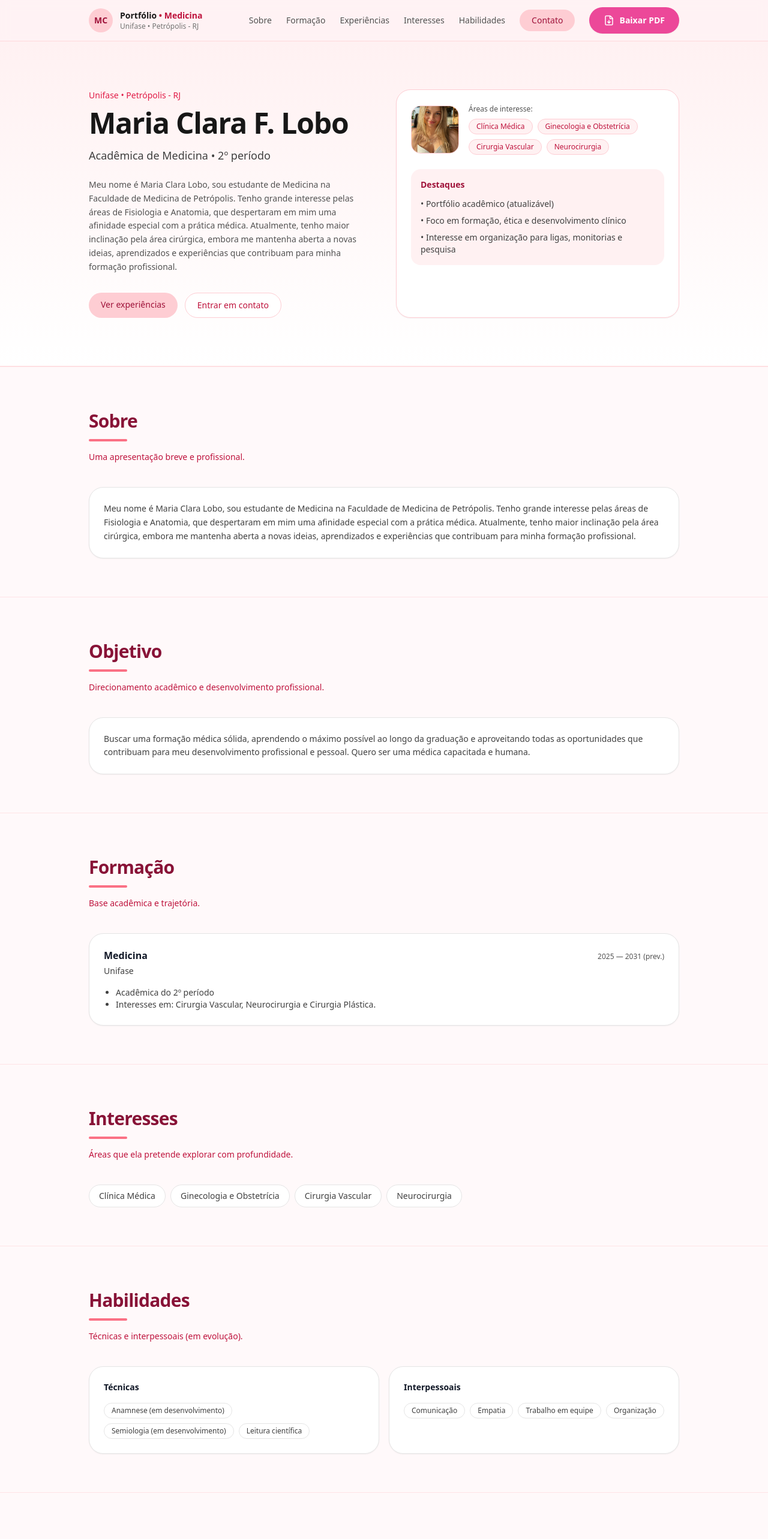
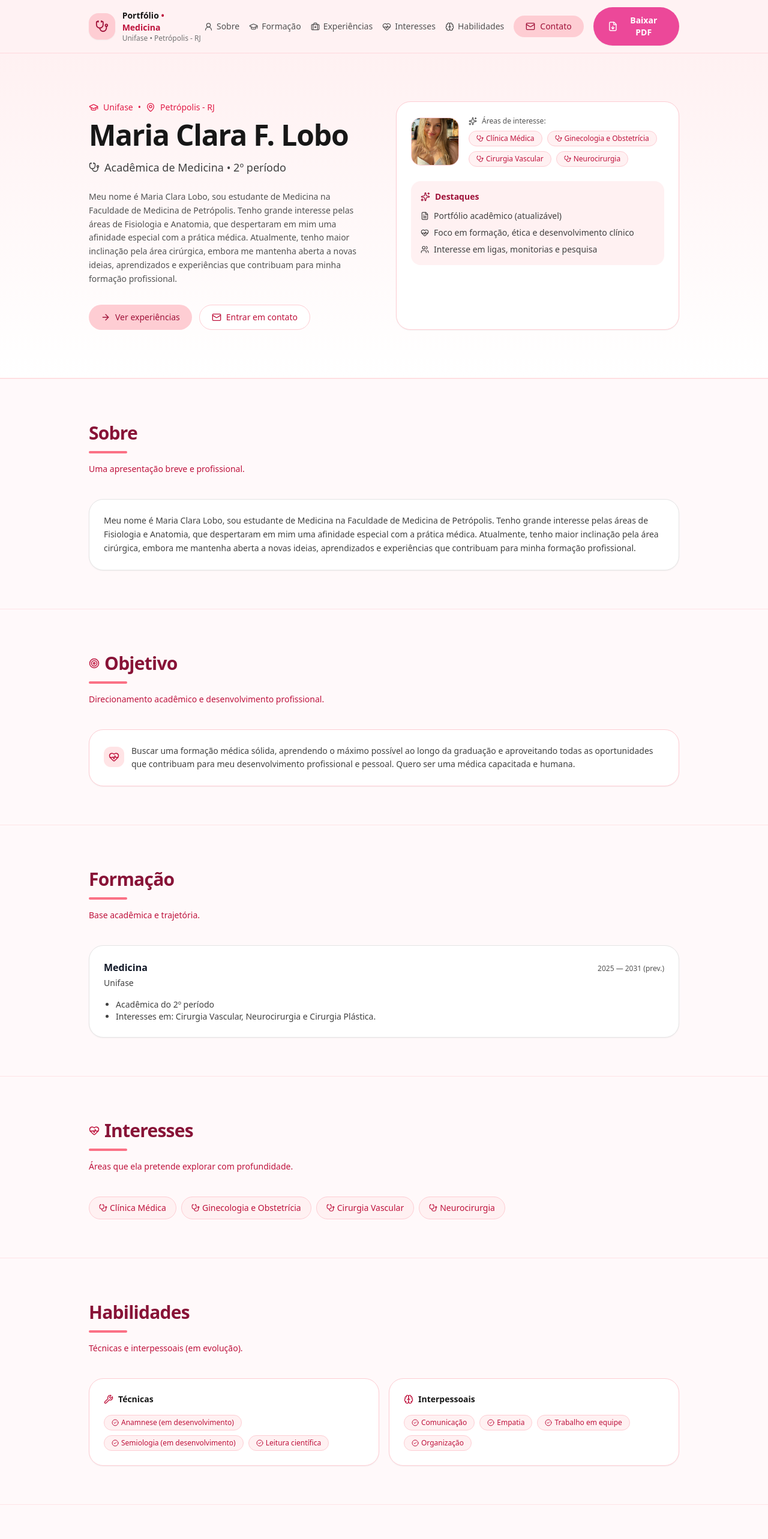
Before and after one commit to phlaranjeira31/portfolio-medicina, a Next.js app: page / in a window 1280 px wide. Shown: the top 2566 px of the page at 60% size. Built offline with nearby package versions, Linux system fonts and the light colour scheme.

Commit message:
style: adiciona icones no navbar

```diff
--- a/src/app/components/Hero.tsx
+++ b/src/app/components/Hero.tsx
@@ -1,7 +1,20 @@
+
+"use client";
+
 import { profile } from "@/app/data/profile";
+import {
+  MapPin,
+  GraduationCap,
+  Stethoscope,
+  Sparkles,
+  FileText,
+  HeartPulse,
+  Users,
+  ArrowRight,
+  Mail,
+} from "lucide-react";
 
 export default function Hero() {
-  // remover duplicados (se tiver repetido em interests)
   const uniqueInterests = Array.from(new Set(profile.interests));
 
   return (
@@ -9,33 +22,43 @@ export default function Hero() {
       <div className="mx-auto grid max-w-5xl grid-cols-1 gap-10 px-5 py-16 md:grid-cols-2 md:py-20">
         {/* COLUNA ESQUERDA */}
         <div>
-          <p className="text-sm text-rose-600">
-            {profile.university} • {profile.location}
-          </p>
+          {/* Localização + faculdade */}
+          <div className="flex items-center gap-2 text-sm text-rose-600">
+            <GraduationCap size={16} />
+            <span>{profile.university}</span>
+            <span>•</span>
+            <MapPin size={16} />
+            <span>{profile.location}</span>
+          </div>
 
           <h1 className="mt-3 text-4xl font-semibold tracking-tight text-neutral-900 md:text-5xl">
             {profile.name}
           </h1>
 
-          <p className="mt-4 text-lg text-neutral-700">{profile.headline}</p>
+          <p className="mt-4 flex items-center gap-2 text-lg text-neutral-700">
+            <Stethoscope size={18} />
+            {profile.headline}
+          </p>
 
           <p className="mt-6 text-sm leading-relaxed text-neutral-600">
             {profile.bio}
           </p>
 
+          {/* Botões */}
           <div className="mt-8 flex flex-wrap gap-3">
-           <a
-  href="#experiencias"
-  className="rounded-full bg-rose-200 px-5 py-2.5 text-sm font-medium text-rose-800 hover:bg-rose-300 transition"
->
-  Ver experiências
-</a>
-
+            <a
+              href="#experiencias"
+              className="flex items-center gap-2 rounded-full bg-rose-200 px-5 py-2.5 text-sm font-medium text-rose-800 hover:bg-rose-300 transition"
+            >
+              <ArrowRight size={16} />
+              Ver experiências
+            </a>
 
             <a
               href="#contato"
-              className="rounded-full border border-rose-200 bg-white px-5 py-2.5 text-sm font-medium text-rose-700 hover:bg-rose-50 transition"
+              className="flex items-center gap-2 rounded-full border border-rose-200 bg-white px-5 py-2.5 text-sm font-medium text-rose-700 hover:bg-rose-50 transition"
             >
+              <Mail size={16} />
               Entrar em contato
             </a>
           </div>
@@ -45,7 +68,6 @@ export default function Hero() {
         <div className="rounded-3xl border border-rose-200 bg-white p-6 shadow-sm">
           <div className="flex items-center gap-4">
             <div className="h-20 w-20 overflow-hidden rounded-2xl border border-rose-200">
-              {/* coloque a foto em /public/profile.jpg */}
               <img
                 src="/profile.jpg"
                 alt="Foto de perfil"
@@ -54,14 +76,18 @@ export default function Hero() {
             </div>
 
             <div className="flex-1">
-              <p className="text-xs text-neutral-600">Áreas de interesse:</p>
+              <p className="flex items-center gap-2 text-xs text-neutral-600">
+                <Sparkles size={14} />
+                Áreas de interesse:
+              </p>
 
               <div className="mt-2 flex flex-wrap gap-2">
                 {uniqueInterests.map((i) => (
                   <span
                     key={i}
-                    className="rounded-full border border-rose-200 bg-rose-50 px-3 py-1 text-xs text-rose-700"
+                    className="flex items-center gap-1 rounded-full border border-rose-200 bg-rose-50 px-3 py-1 text-xs text-rose-700"
                   >
+                    <Stethoscope size={12} />
                     {i}
                   </span>
                 ))}
@@ -69,13 +95,28 @@ export default function Hero() {
             </div>
           </div>
 
+          {/* Destaques */}
           <div className="mt-6 rounded-2xl bg-rose-50 p-4">
-            <h3 className="text-sm font-semibold text-rose-800">Destaques</h3>
+            <h3 className="flex items-center gap-2 text-sm font-semibold text-rose-800">
+              <Sparkles size={16} />
+              Destaques
+            </h3>
 
             <ul className="mt-3 space-y-2 text-sm text-neutral-700">
-              <li>• Portfólio acadêmico (atualizável)</li>
-              <li>• Foco em formação, ética e desenvolvimento clínico</li>
-              <li>• Interesse em organização para ligas, monitorias e pesquisa</li>
+              <li className="flex items-center gap-2">
+                <FileText size={14} />
+                Portfólio acadêmico (atualizável)
+              </li>
+
+              <li className="flex items-center gap-2">
+                <HeartPulse size={14} />
+                Foco em formação, ética e desenvolvimento clínico
+              </li>
+
+              <li className="flex items-center gap-2">
+                <Users size={14} />
+                Interesse em ligas, monitorias e pesquisa
+              </li>
             </ul>
           </div>
         </div>
--- a/src/app/components/Interests.tsx
+++ b/src/app/components/Interests.tsx
@@ -1,13 +1,27 @@
+
 import Section from "./Section";
 import { profile } from "@/app/data/profile";
-
+import { HeartPulse, Stethoscope } from "lucide-react";
 
 export default function Interests() {
   return (
-    <Section id="interesses" title="Interesses" subtitle="Áreas que ela pretende explorar com profundidade.">
+    <Section
+      id="interesses"
+      title={
+        <span className="flex items-center gap-2">
+          <HeartPulse size={18} className="text-rose-700" />
+          Interesses
+        </span>
+      }
+      subtitle="Áreas que ela pretende explorar com profundidade."
+    >
       <div className="flex flex-wrap gap-2">
         {profile.interests.map((i) => (
-          <span key={i} className="rounded-full border border-neutral-200 bg-white px-4 py-2 text-sm text-neutral-700">
+          <span
+            key={i}
+            className="flex items-center gap-1 rounded-full border border-rose-200 bg-rose-50 px-4 py-2 text-sm text-rose-700"
+          >
+            <Stethoscope size={14} />
             {i}
           </span>
         ))}
--- a/src/app/components/Navbar.tsx
+++ b/src/app/components/Navbar.tsx
@@ -1,25 +1,36 @@
 "use client";
 
 import { useEffect, useState } from "react";
+import {
+  Menu,
+  X,
+  UserRound,
+  GraduationCap,
+  BriefcaseMedical,
+  HeartPulse,
+  Brain,
+  Mail,
+  Stethoscope,
+} from "lucide-react";
 import BotaoPDF from "@/app/components/BotaoPDF";
 
 const links = [
-  { label: "Sobre", href: "#sobre" },
-  { label: "Formação", href: "#formacao" },
-  { label: "Experiências", href: "#experiencias" },
-  { label: "Interesses", href: "#interesses" },
-  { label: "Habilidades", href: "#habilidades" },
-  // Removido "Contato" daqui pra não duplicar com o CTA
+  { label: "Sobre", href: "#sobre", icon: UserRound },
+  { label: "Formação", href: "#formacao", icon: GraduationCap },
+  { label: "Experiências", href: "#experiencias", icon: BriefcaseMedical },
+  { label: "Interesses", href: "#interesses", icon: HeartPulse },
+  { label: "Habilidades", href: "#habilidades", icon: Brain },
 ];
 
 export default function Navbar() {
   const [open, setOpen] = useState(false);
 
-  // trava o scroll quando o menu mobile estiver aberto
   useEffect(() => {
     if (!open) return;
+
     const original = document.body.style.overflow;
     document.body.style.overflow = "hidden";
+
     return () => {
       document.body.style.overflow = original;
     };
@@ -28,39 +39,46 @@ export default function Navbar() {
   const close = () => setOpen(false);
 
   return (
-    <header className="sticky top-0 z-50 border-b border-rose-200/70 bg-rose-50/80 backdrop-blur">
+    <header className="sticky top-0 z-50 border-b border-rose-200/70 bg-rose-50/90 backdrop-blur">
       <div className="mx-auto flex w-full max-w-5xl items-center justify-between px-5 py-3">
         {/* Brand */}
         <a href="#topo" className="flex items-center gap-3">
-          <div className="flex h-10 w-10 items-center justify-center rounded-full bg-rose-200 text-sm font-semibold text-rose-800">
-            MC
+          <div className="flex h-11 w-11 items-center justify-center rounded-2xl bg-rose-200 text-rose-800 shadow-sm">
+            <Stethoscope size={22} />
           </div>
 
           <div className="leading-tight">
             <div className="text-sm font-semibold text-neutral-900">
               Portfólio <span className="text-rose-700">• Medicina</span>
             </div>
-            <div className="text-xs text-neutral-500">Unifase • Petrópolis - RJ</div>
+            <div className="text-xs text-neutral-500">
+              Unifase • Petrópolis - RJ
+            </div>
           </div>
         </a>
 
         {/* Desktop nav */}
-        <nav className="hidden items-center gap-6 md:flex">
-          {links.map((l) => (
+        <nav className="hidden items-center gap-4 md:flex">
+          {links.map((l) => {
+            const Icon = l.icon;
+
+            return (
               <a
                 key={l.href}
                 href={l.href}
-              className="text-sm text-neutral-600 hover:text-rose-700 transition"
+                className="flex items-center gap-1.5 text-sm text-neutral-600 transition hover:text-rose-700"
               >
+                <Icon size={15} />
                 {l.label}
               </a>
-          ))}
+            );
+          })}
 
-          {/* ✅ ÚNICO botão de contato (desktop) */}
           <a
             href="#contato"
-            className="rounded-full bg-rose-200 px-5 py-2 text-sm font-medium text-rose-800 hover:bg-rose-300 transition"
+            className="flex items-center gap-2 rounded-full bg-rose-200 px-5 py-2 text-sm font-medium text-rose-800 transition hover:bg-rose-300"
           >
+            <Mail size={16} />
             Contato
           </a>
 
@@ -71,25 +89,16 @@ export default function Navbar() {
         <button
           type="button"
           onClick={() => setOpen(true)}
-          className="md:hidden inline-flex items-center justify-center rounded-xl border border-rose-200 bg-white px-3 py-2 text-rose-700 shadow-sm hover:bg-rose-50 transition"
+          className="inline-flex items-center justify-center rounded-xl border border-rose-200 bg-white px-3 py-2 text-rose-700 shadow-sm transition hover:bg-rose-50 md:hidden"
           aria-label="Abrir menu"
         >
-          {/* ícone hamburguer */}
-          <svg width="22" height="22" viewBox="0 0 24 24" fill="none" aria-hidden="true">
-            <path
-              d="M4 7H20M4 12H20M4 17H20"
-              stroke="currentColor"
-              strokeWidth="2"
-              strokeLinecap="round"
-            />
-          </svg>
+          <Menu size={22} />
         </button>
       </div>
 
       {/* Mobile overlay */}
       {open ? (
         <div className="fixed inset-0 z-50 md:hidden">
-          {/* backdrop */}
           <button
             type="button"
             className="absolute inset-0 bg-black/30"
@@ -97,50 +106,53 @@ export default function Navbar() {
             onClick={close}
           />
 
-          {/* panel */}
           <div className="absolute right-3 top-3 w-[calc(100%-24px)] max-w-sm rounded-3xl border border-rose-200 bg-white p-4 shadow-xl">
             <div className="flex items-center justify-between">
-              <div className="text-sm font-semibold text-neutral-900">Menu</div>
+              <div className="flex items-center gap-2 text-sm font-semibold text-neutral-900">
+                <Stethoscope size={18} className="text-rose-700" />
+                Menu
+              </div>
 
               <button
                 type="button"
                 onClick={close}
-                className="inline-flex h-10 w-10 items-center justify-center rounded-full border border-rose-200 bg-white text-rose-700 hover:bg-rose-50 transition"
+                className="inline-flex h-10 w-10 items-center justify-center rounded-full border border-rose-200 bg-white text-rose-700 transition hover:bg-rose-50"
                 aria-label="Fechar"
               >
-                {/* X */}
-                <svg width="20" height="20" viewBox="0 0 24 24" fill="none" aria-hidden="true">
-                  <path
-                    d="M6 6L18 18M18 6L6 18"
-                    stroke="currentColor"
-                    strokeWidth="2"
-                    strokeLinecap="round"
-                  />
-                </svg>
+                <X size={20} />
               </button>
             </div>
 
             <div className="mt-4 space-y-3">
-              {links.map((l) => (
+              {links.map((l) => {
+                const Icon = l.icon;
+
+                return (
                   <a
                     key={l.href}
                     href={l.href}
                     onClick={close}
-                  className="block rounded-2xl border border-rose-200 bg-white px-4 py-3 text-sm text-neutral-700 hover:bg-rose-50 transition"
+                    className="flex items-center gap-3 rounded-2xl border border-rose-200 bg-white px-4 py-3 text-sm text-neutral-700 transition hover:bg-rose-50 hover:text-rose-700"
                   >
+                    <Icon size={18} className="text-rose-700" />
                     {l.label}
                   </a>
-              ))}
+                );
+              })}
             </div>
 
-            {/* ✅ ÚNICO CTA (mobile) */}
             <a
               href="#contato"
               onClick={close}
-              className="mt-5 block rounded-full bg-rose-200 px-5 py-3 text-center text-sm font-medium text-rose-800 hover:bg-rose-300 transition"
+              className="mt-5 flex items-center justify-center gap-2 rounded-full bg-rose-200 px-5 py-3 text-center text-sm font-medium text-rose-800 transition hover:bg-rose-300"
             >
+              <Mail size={17} />
               Ir para contato
             </a>
+
+            <div className="mt-3 flex justify-center">
+              <BotaoPDF />
+            </div>
           </div>
         </div>
       ) : null}
--- a/src/app/components/Objective.tsx
+++ b/src/app/components/Objective.tsx
@@ -1,16 +1,32 @@
+
 import Section from "./Section";
+import { Target, HeartPulse } from "lucide-react";
 
 export default function Objective() {
   return (
     <Section
       id="objetivo"
-      title="Objetivo"
+      title={
+        <span className="flex items-center gap-2">
+          <Target size={18} className="text-rose-700" />
+          Objetivo
+        </span>
+      }
       subtitle="Direcionamento acadêmico e desenvolvimento profissional."
     >
-      <div className="rounded-3xl border border-neutral-200 bg-white p-6 shadow-sm">
-        <p className="text-sm leading-relaxed text-neutral-700">
-          Buscar uma formação médica sólida, aprendendo o máximo possível ao longo da graduação e aproveitando todas as oportunidades que contribuam para meu desenvolvimento profissional e pessoal. Quero ser uma médica capacitada e humana.
-        </p>
+      <div className="rounded-3xl border border-rose-200 bg-white p-6 shadow-sm">
+        <div className="flex items-start gap-3">
+          <div className="mt-1 rounded-xl bg-rose-100 p-2 text-rose-700">
+            <HeartPulse size={18} />
+          </div>
+
+          <p className="text-sm leading-relaxed text-neutral-700">
+            Buscar uma formação médica sólida, aprendendo o máximo possível ao
+            longo da graduação e aproveitando todas as oportunidades que
+            contribuam para meu desenvolvimento profissional e pessoal. Quero ser
+            uma médica capacitada e humana.
+          </p>
+        </div>
       </div>
     </Section>
   );
--- a/src/app/components/Skills.tsx
+++ b/src/app/components/Skills.tsx
@@ -1,10 +1,12 @@
+
 import Section from "./Section";
 import { profile } from "@/app/data/profile";
-
+import { Brain, Wrench, CheckCircle2 } from "lucide-react";
 
 function Pill({ text }: { text: string }) {
   return (
-    <span className="rounded-full border border-neutral-200 bg-white px-3 py-1 text-xs text-neutral-700">
+    <span className="flex items-center gap-1 rounded-full border border-rose-200 bg-rose-50 px-3 py-1 text-xs text-rose-700">
+      <CheckCircle2 size={12} />
       {text}
     </span>
   );
@@ -12,19 +14,37 @@ function Pill({ text }: { text: string }) {
 
 export default function Skills() {
   return (
-    <Section id="habilidades" title="Habilidades" subtitle="Técnicas e interpessoais (em evolução).">
+    <Section
+      id="habilidades"
+      title="Habilidades"
+      subtitle="Técnicas e interpessoais (em evolução)."
+    >
       <div className="grid gap-4 md:grid-cols-2">
-        <div className="rounded-3xl border border-neutral-200 bg-white p-6 shadow-sm">
-          <h3 className="text-sm font-semibold">Técnicas</h3>
+        {/* Técnicas */}
+        <div className="rounded-3xl border border-rose-200 bg-white p-6 shadow-sm">
+          <h3 className="flex items-center gap-2 text-sm font-semibold text-neutral-900">
+            <Wrench size={16} className="text-rose-700" />
+            Técnicas
+          </h3>
+
           <div className="mt-4 flex flex-wrap gap-2">
-            {profile.skills.technical.map((s) => <Pill key={s} text={s} />)}
+            {profile.skills.technical.map((s) => (
+              <Pill key={s} text={s} />
+            ))}
           </div>
         </div>
 
-        <div className="rounded-3xl border border-neutral-200 bg-white p-6 shadow-sm">
-          <h3 className="text-sm font-semibold">Interpessoais</h3>
+        {/* Interpessoais */}
+        <div className="rounded-3xl border border-rose-200 bg-white p-6 shadow-sm">
+          <h3 className="flex items-center gap-2 text-sm font-semibold text-neutral-900">
+            <Brain size={16} className="text-rose-700" />
+            Interpessoais
+          </h3>
+
           <div className="mt-4 flex flex-wrap gap-2">
-            {profile.skills.interpersonal.map((s) => <Pill key={s} text={s} />)}
+            {profile.skills.interpersonal.map((s) => (
+              <Pill key={s} text={s} />
+            ))}
           </div>
         </div>
       </div>
```
Also changed, not shown: src/app/components/Contact.tsx (+17 -6 lines). Lines whose indentation alone changed are shown as unchanged.
